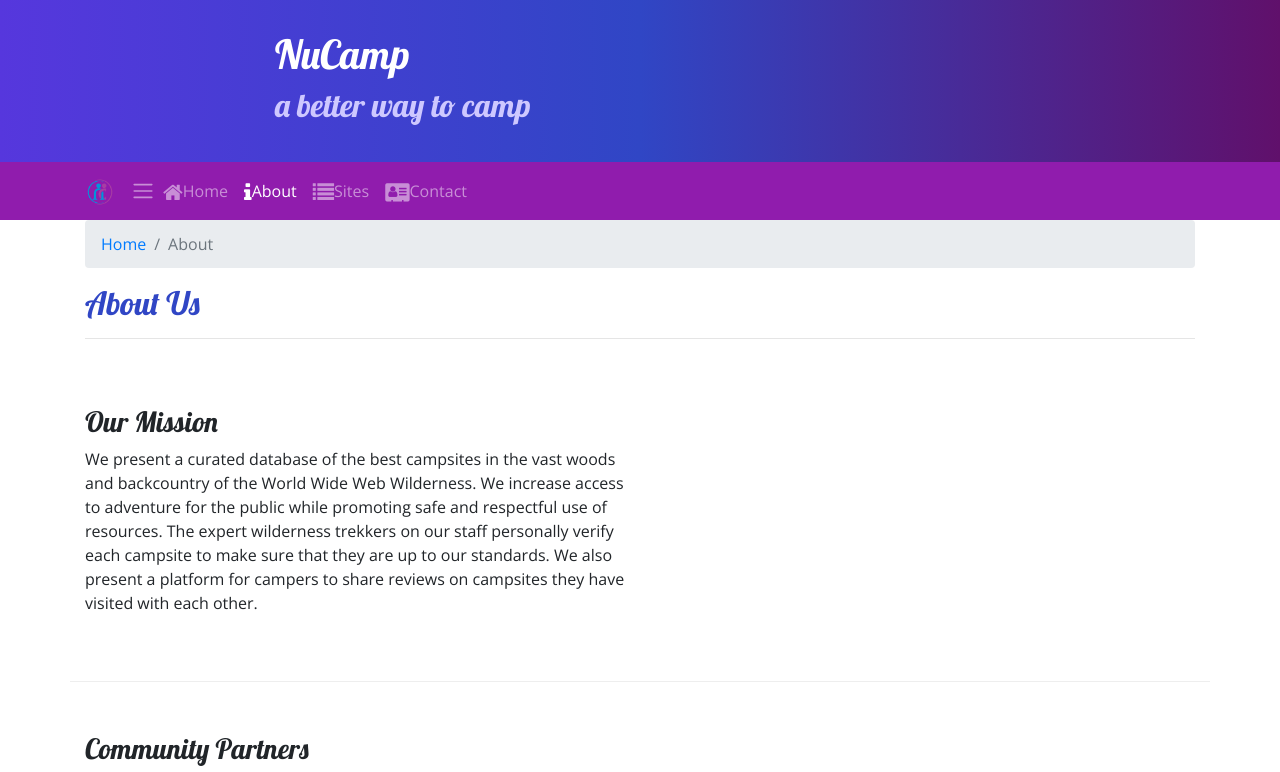
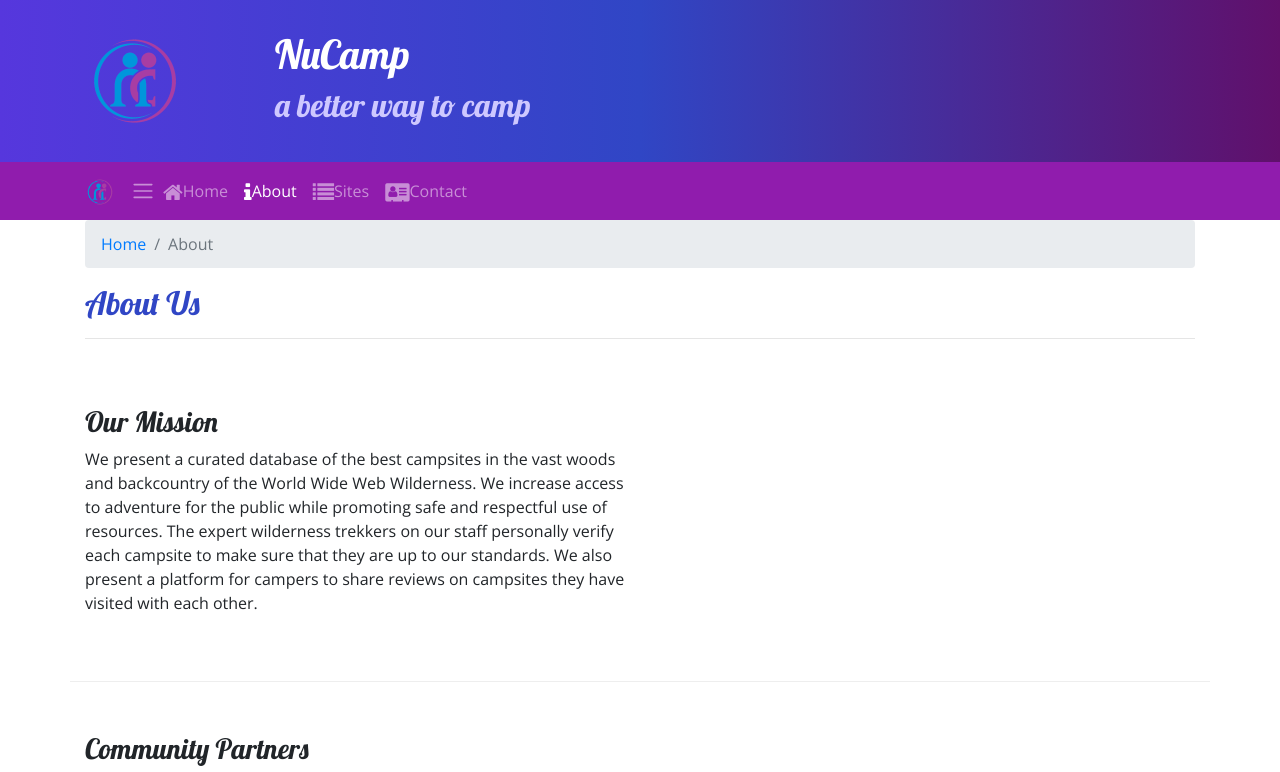
Before and after one commit to cbrightdev/nucampsite, a website: page aboutus.html in a window 1280 px wide. Shown: the top 772 px of the page. Drawn offline with nearby package versions, Linux system fonts and the light colour scheme; files whose address does not match are found by name.

Commit message:
add src attribute

```diff
--- a/aboutus.html
+++ b/aboutus.html
@@ -23,7 +23,7 @@
         <div class="container">
             <div class="row">
                 <div class="col-4 col-sm-3 col-md-2 align-self-center">
-                    <a href="index.html"><img /logo.png" class="img-fluid" /></a>
+                    <a href="index.html"><img src="/logo.png" class="img-fluid" /></a>
                 </div>
                 <div class="col">
                     <h1>NuCamp</h1>
```
Also changed, not shown: contactus.html (+1 -1 lines).
